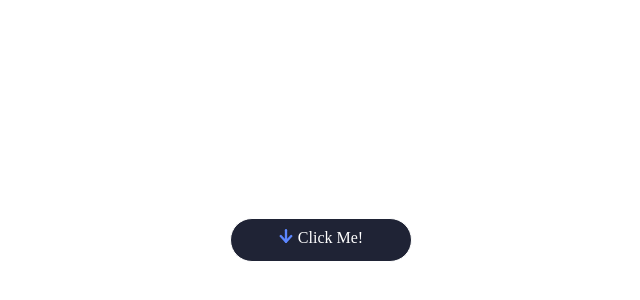
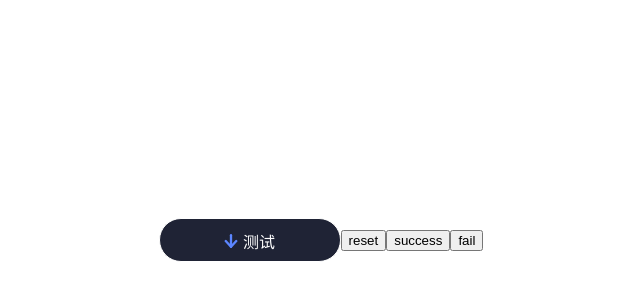
Before and after one commit to Yung-Sun/rx-button-next, a Vue app: page / in a window 1280 px wide. Shown: the part 88-388 px from the top of the page, without its empty margins (319-959 px from the left). Built offline with nearby package versions, Linux system fonts and the light colour scheme.

Commit message:
feat: 🥳 Add the Button Demo

```diff
--- a/src/App.vue
+++ b/src/App.vue
@@ -1,20 +1,59 @@
 <template>
   <div class="container">
-    <RXBtnNext/>
+    <RXBtnNext ref="rxButtonRef" :on-click="xxx" pending-text="测试" success-text="good" @loading="isLoading" @success="isSuccess" @fail="isFail"/>
+    <button @click="reset">reset</button>
+    <button @click="changeSuccess">success</button>
+    <button @click="changeFail">fail</button>
   </div>
 </template>
 
 <script setup lang="ts">
 import RXBtnNext from './components/RX-Button-next.vue'
 
+import {ref} from "vue"
+
+const rxButtonRef = ref()
+
+const xxx = () => {
+  let n = Math.random()
+  return new Promise<void>((resolve, reject) => {
+    if (n > 0.5) {
+      setTimeout(() => {
+        console.log('n的值为', n)
+        resolve()
+      }, 2000)
+    } else {
+      setTimeout(() => {
+        console.log('n的值为', n)
+        reject()
+      }, 2000)
+    }
+  })
+}
+const isLoading = ()=>{
+  console.log('正在加载')
+}
+const isSuccess = ()=>{console.log('成功了')}
+const isFail = ()=>{console.log('失败了')}
+const reset = ()=>{
+  rxButtonRef.value.resetButton()
+}
+const changeSuccess = ()=>{
+  rxButtonRef.value.changeButtonState('success')
+}
+const changeFail = ()=>{
+  rxButtonRef.value.changeButtonState('fail')
+}
+
 </script>
 
 <style lang="scss">
-*{
+* {
   box-sizing: border-box;
 }
-.container{
-  height:80vh;
+
+.container {
+  height: 80vh;
   width: 100%;
   display: flex;
   justify-content: center;
```
